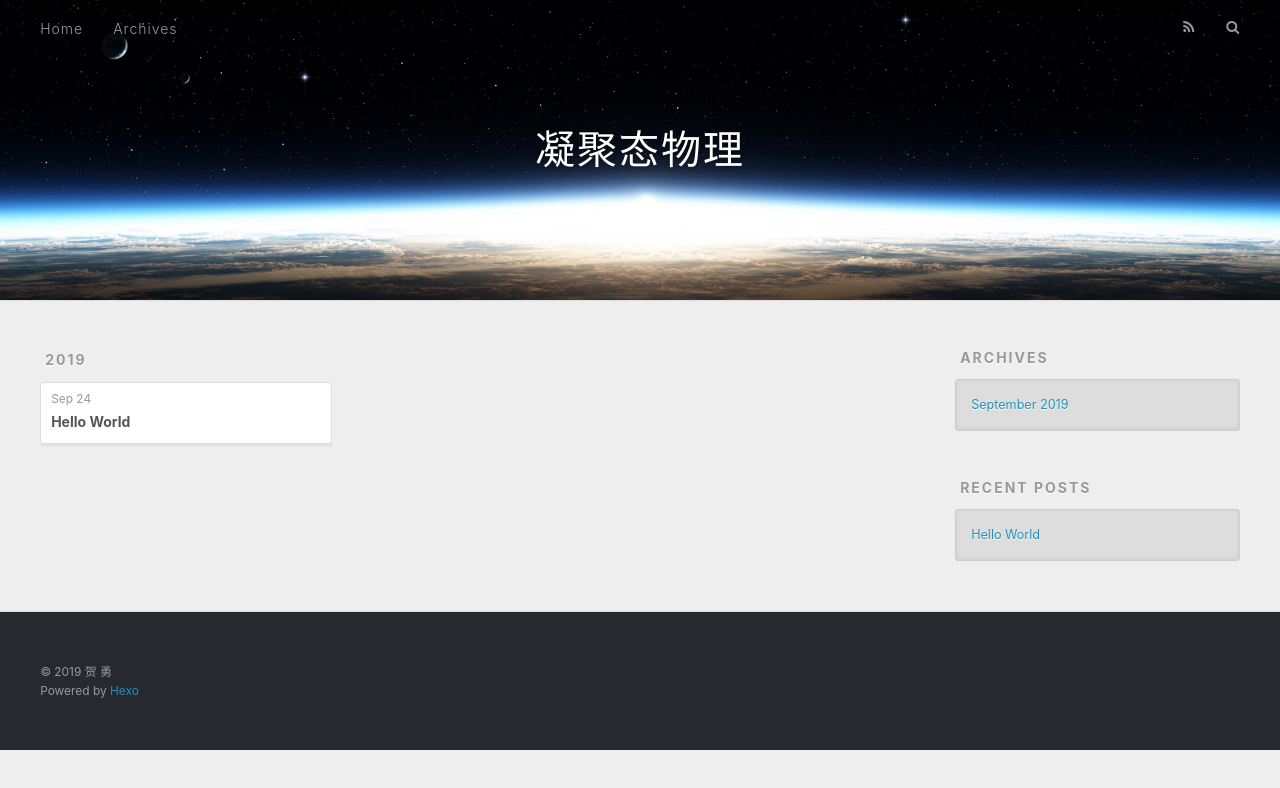
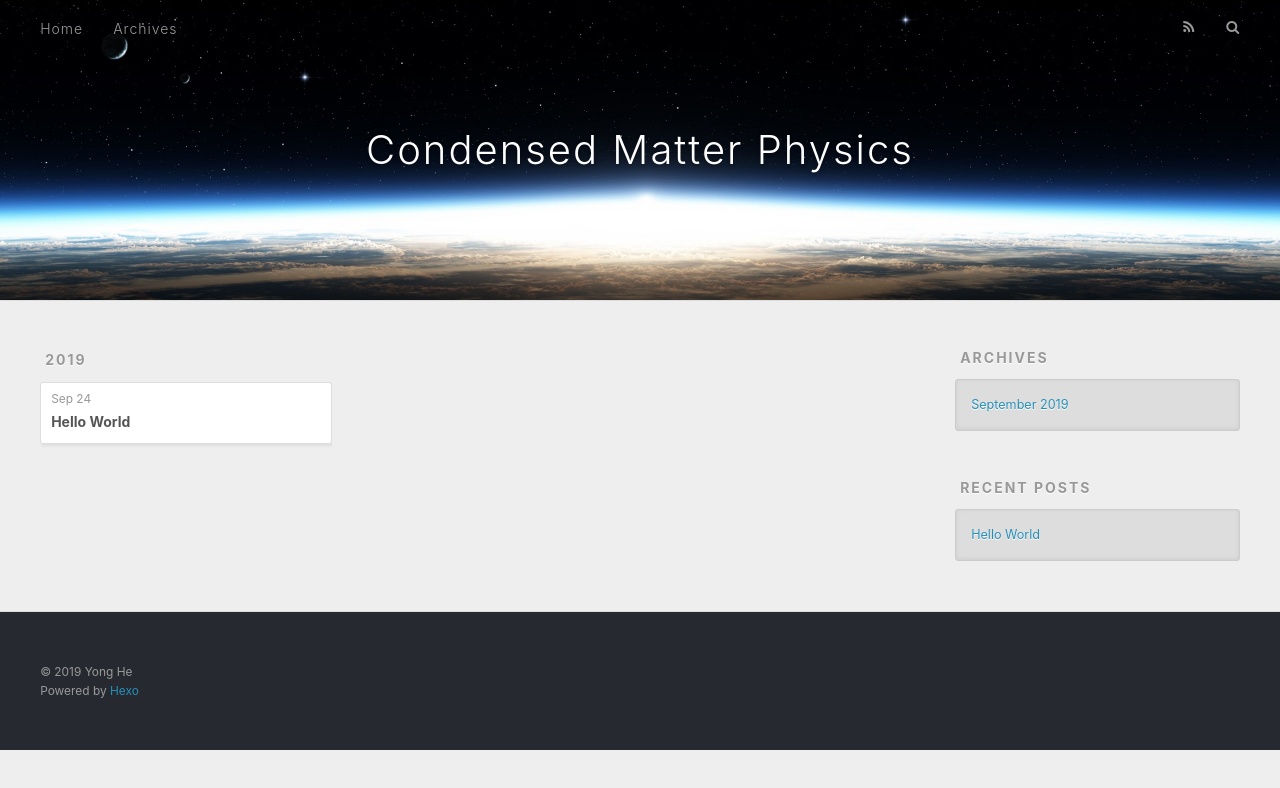
Before and after one commit to wwjCMP/yh-phys.github.io, a plain HTML site: page archives/2019/09/index.html in a window 1280 px wide. Drawn offline with nearby package versions, Linux system fonts and the light colour scheme.

Commit message:
Site updated: 2019-09-24 17:40:02

```diff
--- a/archives/2019/09/index.html
+++ b/archives/2019/09/index.html
@@ -5,18 +5,18 @@
 
 
 
-  <title>Archives: 2019/9 | 凝聚态物理</title>
+  <title>Archives: 2019/9 | Condensed Matter Physics</title>
   <meta name="viewport" content="width=device-width, initial-scale=1, maximum-scale=1">
   <meta name="keywords" content="电-声子相互作用 拓扑半金属 第一性原理计算 双钙钛矿氧化物">
 <meta property="og:type" content="website">
-<meta property="og:title" content="凝聚态物理">
+<meta property="og:title" content="Condensed Matter Physics">
 <meta property="og:url" content="https://yh-phys.github.io/archives/2019/09/index.html">
-<meta property="og:site_name" content="凝聚态物理">
+<meta property="og:site_name" content="Condensed Matter Physics">
 <meta property="og:locale" content="zh">
 <meta name="twitter:card" content="summary">
-<meta name="twitter:title" content="凝聚态物理">
+<meta name="twitter:title" content="Condensed Matter Physics">
 
-    <link rel="alternate" href="/atom.xml" title="凝聚态物理" type="application/atom+xml">
+    <link rel="alternate" href="/atom.xml" title="Condensed Matter Physics" type="application/atom+xml">
 
 
     <link rel="icon" href="/favicon.png">
@@ -35,7 +35,7 @@
   <div id="header-outer" class="outer">
     <div id="header-title" class="inner">
       <h1 id="logo-wrap">
-        <a href="/" id="logo">凝聚态物理</a>
+        <a href="/" id="logo">Condensed Matter Physics</a>
       </h1>
 
     </div>
@@ -140,7 +140,7 @@
 
   <div class="outer">
     <div id="footer-info" class="inner">
-      &copy; 2019 贺 勇<br>
+      &copy; 2019 Yong He<br>
       Powered by <a href="http://hexo.io/" target="_blank">Hexo</a>
     </div>
   </div>
```
Also changed, not shown: 2019/09/24/hello-world/index.html (+6 -6 lines), archives/2019/index.html (+7 -7 lines), archives/index.html (+7 -7 lines), index.html (+8 -8 lines).
